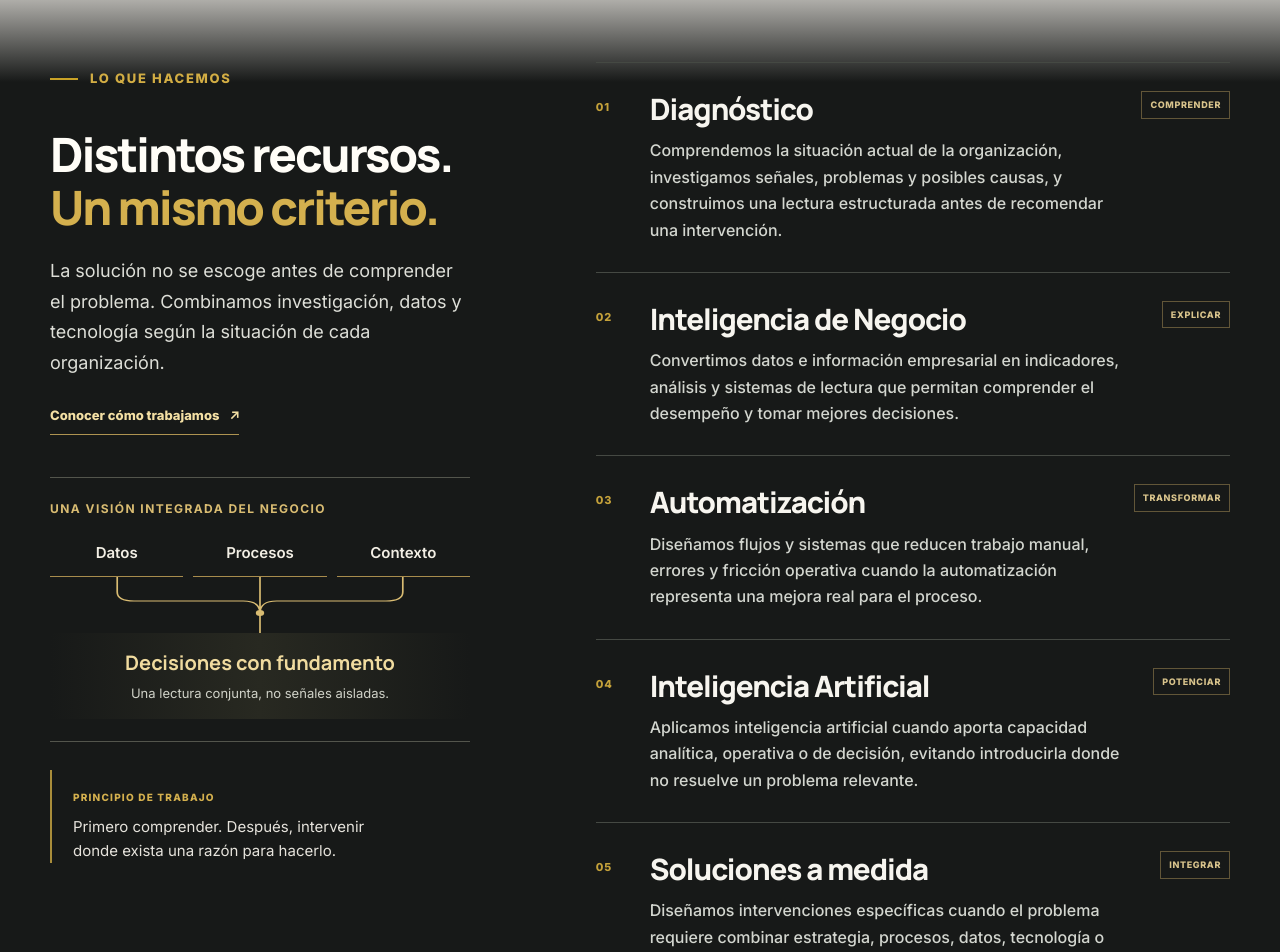
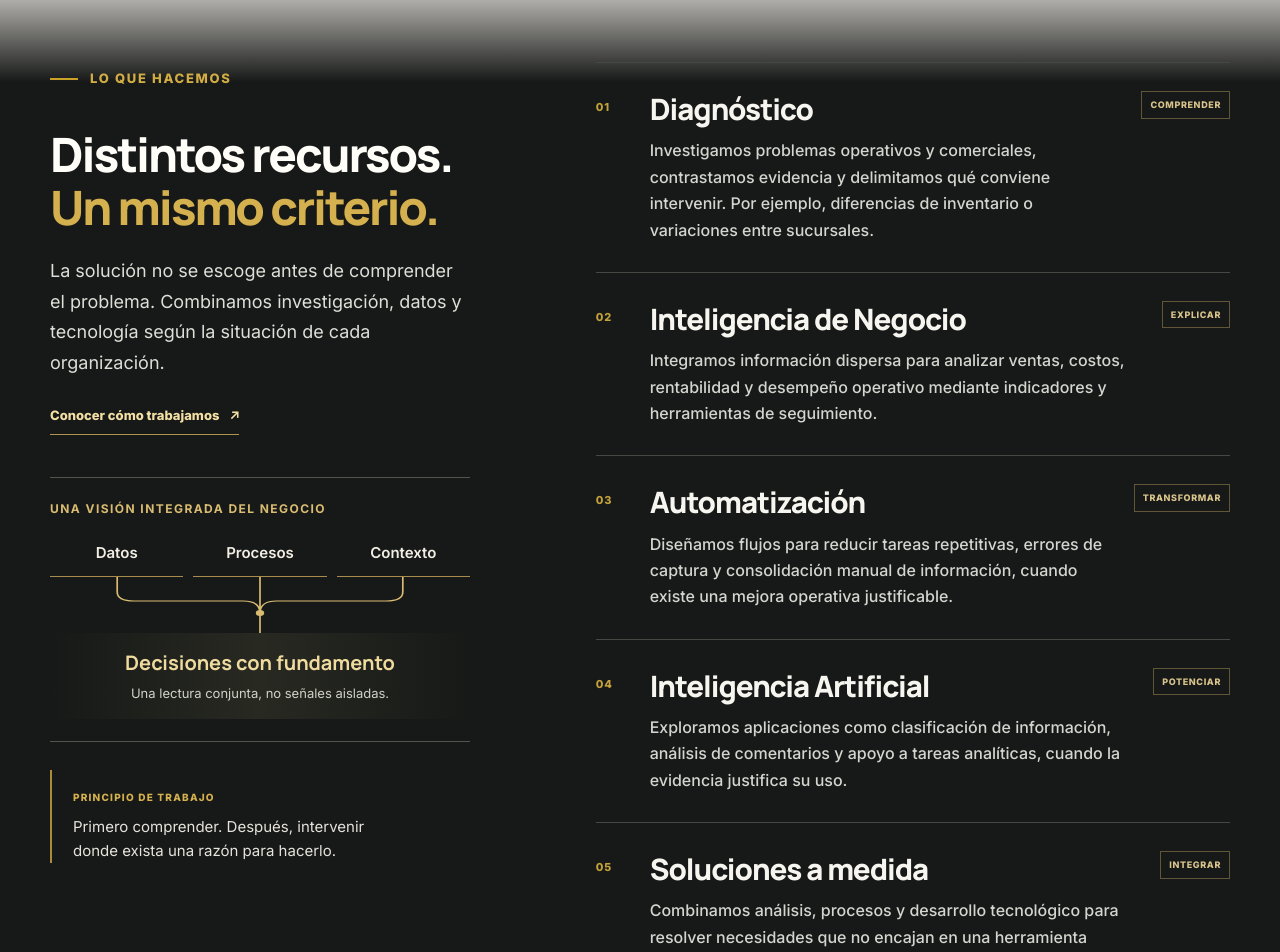
Before and after one commit to Antonio958/mindstack-web, a Next.js app: page / in a window 1280 px wide. Shown: the part 3120-4072 px from the top of the page. Built offline with nearby package versions, Linux system fonts and the light colour scheme.

Commit message:
Make service descriptions concrete and client oriented

```diff
--- a/app/page.tsx
+++ b/app/page.tsx
@@ -19,31 +19,31 @@ const services = [
   {
     num: "01",
     title: "Diagnóstico",
-    desc: "Comprendemos la situación actual de la organización, investigamos señales, problemas y posibles causas, y construimos una lectura estructurada antes de recomendar una intervención.",
+    desc: "Investigamos problemas operativos y comerciales, contrastamos evidencia y delimitamos qué conviene intervenir. Por ejemplo, diferencias de inventario o variaciones entre sucursales.",
     tag: "Comprender",
   },
   {
     num: "02",
     title: "Inteligencia de Negocio",
-    desc: "Convertimos datos e información empresarial en indicadores, análisis y sistemas de lectura que permitan comprender el desempeño y tomar mejores decisiones.",
+    desc: "Integramos información dispersa para analizar ventas, costos, rentabilidad y desempeño operativo mediante indicadores y herramientas de seguimiento.",
     tag: "Explicar",
   },
   {
     num: "03",
     title: "Automatización",
-    desc: "Diseñamos flujos y sistemas que reducen trabajo manual, errores y fricción operativa cuando la automatización representa una mejora real para el proceso.",
+    desc: "Diseñamos flujos para reducir tareas repetitivas, errores de captura y consolidación manual de información, cuando existe una mejora operativa justificable.",
     tag: "Transformar",
   },
   {
     num: "04",
     title: "Inteligencia Artificial",
-    desc: "Aplicamos inteligencia artificial cuando aporta capacidad analítica, operativa o de decisión, evitando introducirla donde no resuelve un problema relevante.",
+    desc: "Exploramos aplicaciones como clasificación de información, análisis de comentarios y apoyo a tareas analíticas, cuando la evidencia justifica su uso.",
     tag: "Potenciar",
   },
   {
     num: "05",
     title: "Soluciones a medida",
-    desc: "Diseñamos intervenciones específicas cuando el problema requiere combinar estrategia, procesos, datos, tecnología o desarrollo bajo una arquitectura propia.",
+    desc: "Combinamos análisis, procesos y desarrollo tecnológico para resolver necesidades que no encajan en una herramienta estándar.",
     tag: "Integrar",
   },
 ];
```
